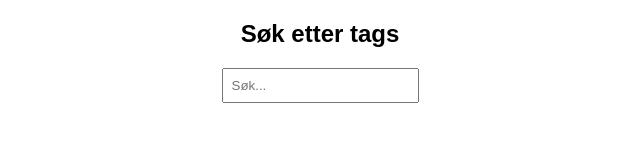
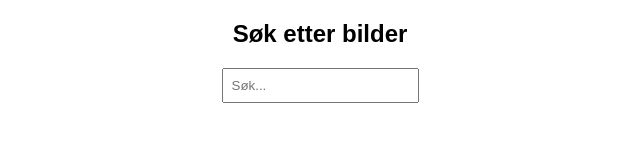
Before and after one commit to susipusi/Album-oppgave, a plain HTML site: page index.html in a window 1280 px wide. Shown: the full height of the page, 320-960 px from the left. Drawn offline with Linux system fonts and the light colour scheme.

Commit message:
Update index.html

```diff
--- a/index.html
+++ b/index.html
@@ -11,7 +11,7 @@
     </style>
 </head>
 <body>
-    <h2>Søk etter tags</h2>
+    <h2>Søk etter bilder</h2>
     <input type="text" id="tagSearch" placeholder="Søk..." onkeyup="searchTags()">
 
 
```
